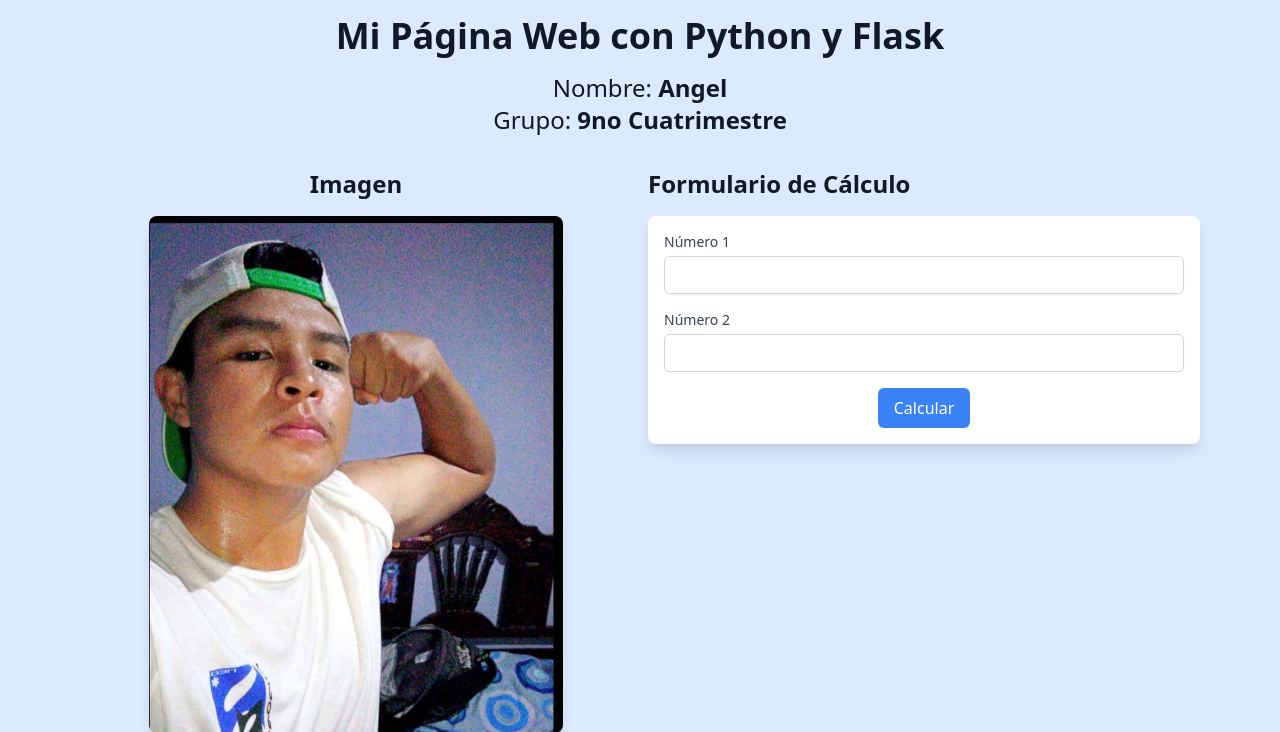
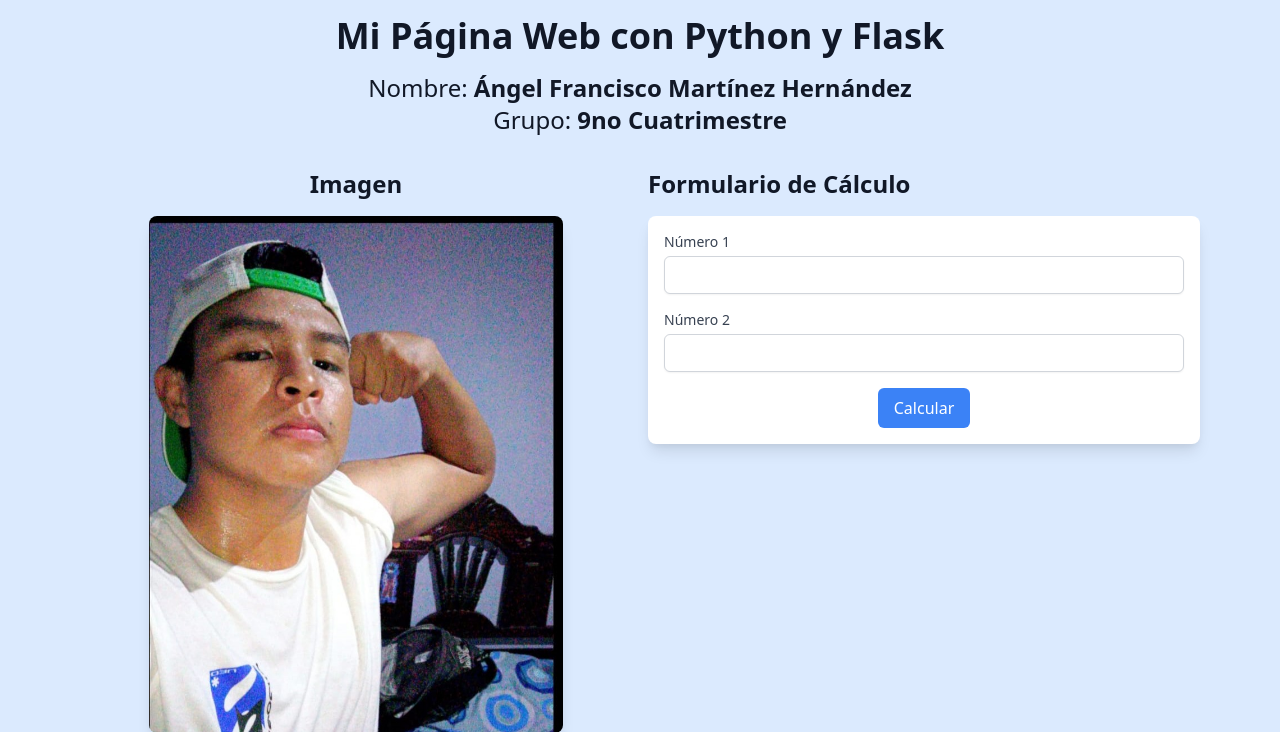
Before and after one commit to Angel07fco/practica_06-06-2024_bd, a Flask app: page / in a window 1280 px wide. Shown: the top 732 px of the page. Run offline with Flask 3, Linux system fonts and the light colour scheme.

Commit message:
Update index.html

```diff
--- a/templates/index.html
+++ b/templates/index.html
@@ -10,7 +10,7 @@
     <div class="mx-auto max-w-6xl p-4">
         <div class="text-center mb-8">
             <h1 class="text-4xl font-bold mb-4">Mi Página Web con Python y Flask</h1>
-            <p class="text-2xl">Nombre: <span class="font-semibold">Angel</span></p>
+            <p class="text-2xl">Nombre: <span class="font-semibold">Ángel Francisco Martínez Hernández</span></p>
             <p class="text-2xl">Grupo: <span class="font-semibold">9no Cuatrimestre</span></p>
         </div>
 
```
